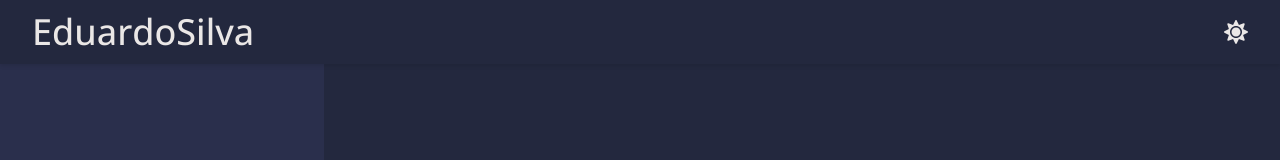
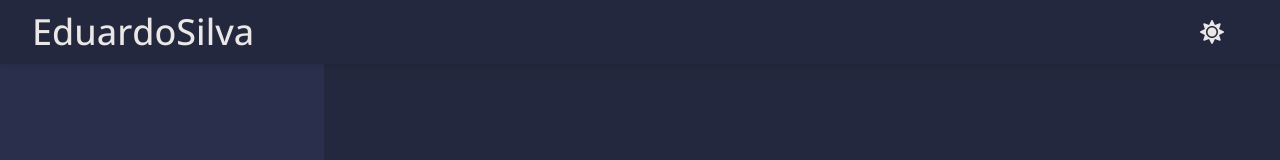
Before and after one commit to eduardo-sdev/eduardo-sdev.github.io, a React (Create React App) app: page / in a window 1280 px wide. Shown: the top 160 px of the page. Built offline with nearby package versions, Linux system fonts and the light colour scheme.

Commit message:
adding favicon style toggle

```diff
--- a/public/index.html
+++ b/public/index.html
@@ -2,7 +2,7 @@
 <html lang="pt-BR">
   <head>
     <meta charset="UTF-8" />
-    <link rel="icon" type="image/svg+xml" href="https://avatars.githubusercontent.com/u/79378029?v=4" />
+    <link rel="shortcut icon" href="favicon.ico" type="image/x-icon">
     <meta name="viewport" content="width=device-width, initial-scale=1.0" />
 
     <title>EduardoSilva | Portfolio</title>
--- a/src/components/Footer/index.jsx
+++ b/src/components/Footer/index.jsx
@@ -34,7 +34,7 @@ export function Footer() {
                 </div>
                 <p className='Footer__copy'>Todos os direitos resevado por
                     <a
-                        href="https://github.com/eduardo-sdev"
+                        href="https://github.com/eduardo-sdev/eduardo-sdev.github.io"
                         target="_blank" rel="noopener noreferrer"
                         className="footer__link"
                     > @EduardoSilva </a>
--- a/src/components/Header/index.jsx
+++ b/src/components/Header/index.jsx
@@ -19,7 +19,7 @@ export const Header = () => {
           <div className="nav__logo">
             <a href="#" >EduardoSilva</a>
           </div>
-          <div onClick={toggleTheme} className="toggle">
+          <div onClick={toggleTheme} className="nav__toggle--theme">
               {themeName === 'dark' ? <FaSun /> : <FaMoon />}
             </div>
         </nav>
--- a/src/components/Header/style.scss
+++ b/src/components/Header/style.scss
@@ -24,10 +24,11 @@
             margin-bottom: 1rem;
         }
 
-        .toggle {
+        .nav__toggle--theme {
             color: var(--text-color);
             font-size: 1.5rem;
             margin-bottom: 10px;
+            padding-right: 1.5rem;
             cursor: pointer;
         }
     }
```
Also changed, not shown: 1 other file (tests, documents, lock files or other folders).
